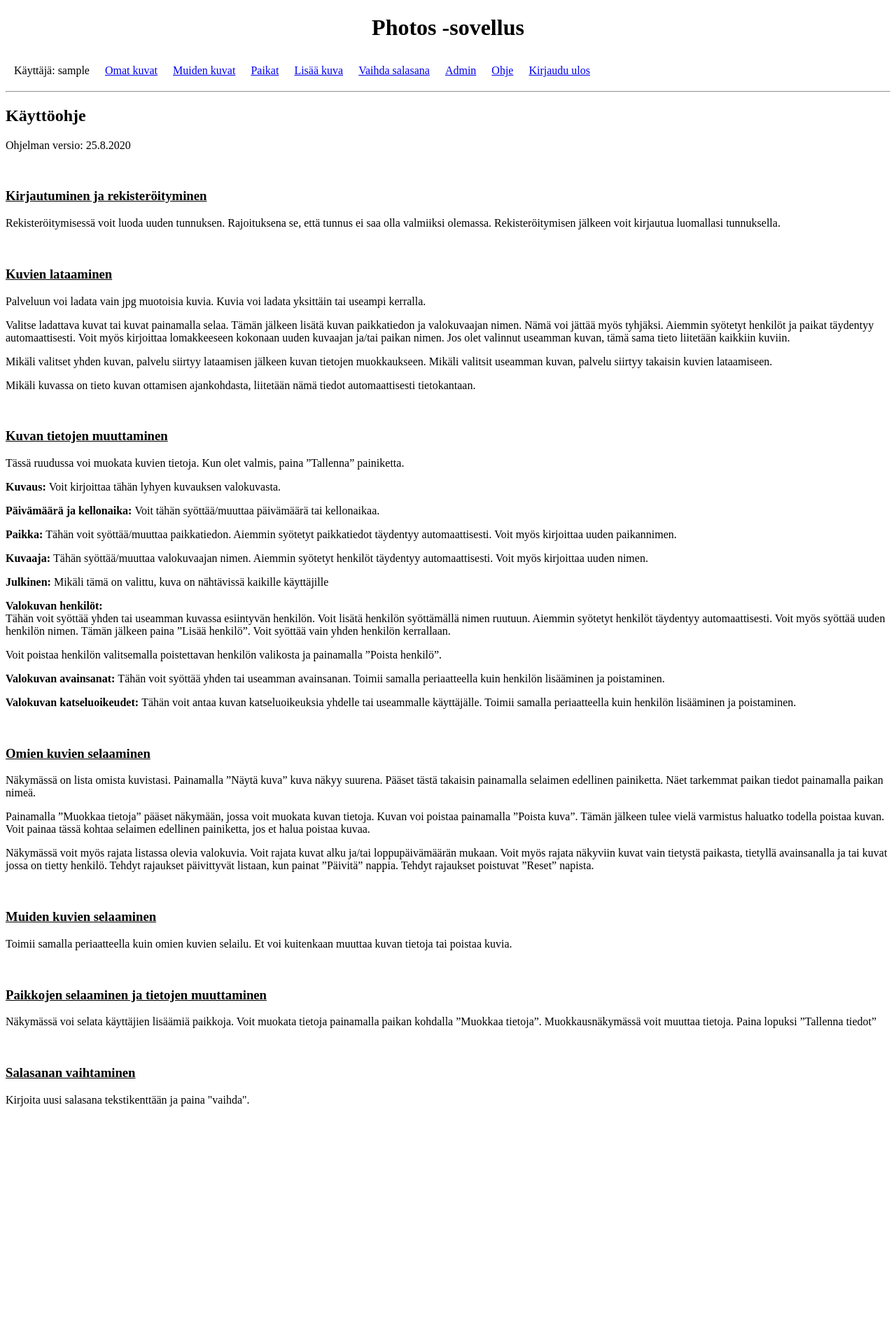
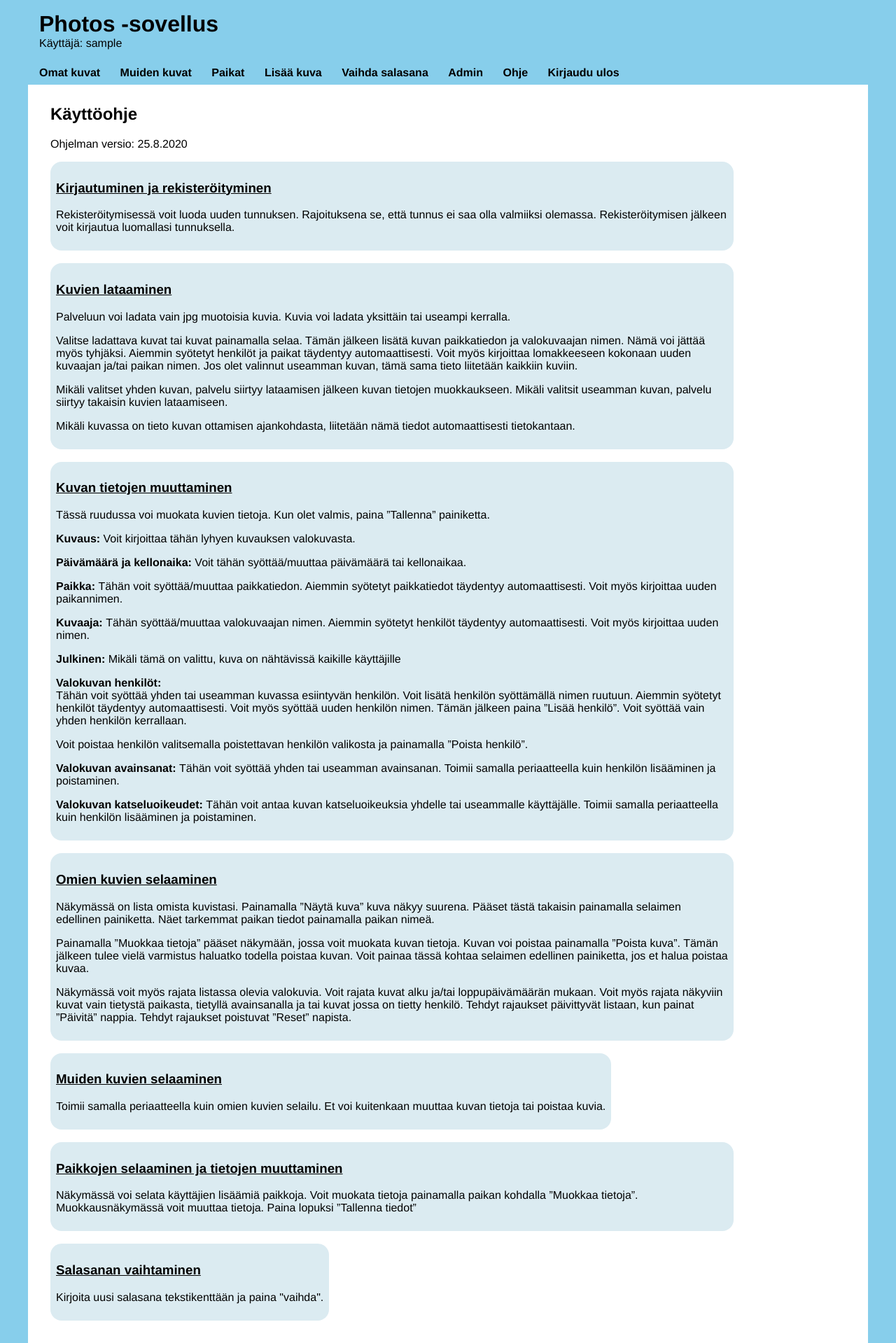
Before and after one commit to vuorenkoski/tsoha-photos, a Flask app: page /help in a window 1280 px wide. Shown: the whole page at 70% size. Before the commit the page ends 1581 px from the top, so only its background shows below. Run offline with Flask 2, Linux system fonts and the light colour scheme; the visitor is signed in with stand-in values (Sample User, id 1).

Commit message:
Uusi layout

```diff
--- a/app.py
+++ b/app.py
@@ -170,18 +170,18 @@ def addinfo_data(id):
     photographer_id = add_person_todb(request.form["photographer"])
     place_id = places.add(request.form["place"])
 
-    if request.form["addPerson"] != "":
-        photos.add_person(id, request.form["addPerson"])
-    if request.form["removePerson"] != "":
-        photos.remove_person(id, request.form["removePerson"])
-    if request.form["addKeyword"] != "":
-        photos.add_keyword(id, request.form["addKeyword"])
-    if request.form["removeKeyword"] != "":
-        photos.remove_keyword(id, request.form["removeKeyword"])
-    if request.form["addPermission"] != "":
-        photos.add_permission(id, request.form["addPermission"])
-    if request.form["removePermission"] != "":
-        photos.remove_permission(id, request.form["removePermission"])
+    if request.form["add_person"] != "":
+        photos.add_person(id, request.form["add_person"])
+    if request.form["remove_person"] != "":
+        photos.remove_person(id, request.form["remove_person"])
+    if request.form["add_keyword"] != "":
+        photos.add_keyword(id, request.form["add_keyword"])
+    if request.form["remove_keyword"] != "":
+        photos.remove_keyword(id, request.form["remove_keyword"])
+    if request.form["add_permission"] != "":
+        photos.add_permission(id, request.form["add_permission"])
+    if request.form["remove_permission"] != "":
+        photos.remove_permission(id, request.form["remove_permission"])
     photos.update_attributes(id, datetime, description, photographer_id, place_id, public)
     return redirect("/addinfo/"+str(id))
 
--- /dev/null
+++ b/static/main.css
@@ -0,0 +1,130 @@
+body {
+    margin: auto;
+    max-width: 75em;
+    font-family: 'Helvetica', 'Arial', sans-serif;
+    background: skyblue;
+}
+
+nav ul {
+    padding: 0em;
+    margin: 0em;
+}
+
+nav li {
+    display: inline-block;
+    font-weight: bold;
+    padding: 1em 0.5em 0.5em 1em;
+    background: skyblue;
+    margin: 0em;
+}
+
+nav li:hover {
+    background-color: rgb(226, 226, 226);
+}
+
+
+nav li a {
+    text-decoration: none;
+    color: #000;
+}
+
+.header {
+    background: skyblue;
+    padding: 1em 1em 0.5em 1em;
+    font-size: 1em;
+}
+
+h2 {
+    padding: 0em;
+}
+
+h1 {
+    padding: 0em;
+    margin: 0em;
+}
+
+.content {
+    background: white;
+    padding: .5em 2em 2em 2em;
+}
+
+.addinfogrid {
+    display: grid;
+    max-width: 60em;
+    grid-template-columns: 30em 30em;
+    grid-column-gap: 3em;
+    grid-row-gap: 1em;
+    padding-bottom: 1em;
+}
+
+.formblock {
+    display: block;
+    max-width: 60em;
+    width: fit-content;
+    padding: .5em;
+    border-radius: 1em;
+    background: rgb(219, 235, 241)
+}
+
+input[type=submit], button[type=submit] {
+    text-align: center;
+    width: content;
+    border: none;
+    padding: .5em;
+    margin: 0.2em;
+    color: #000;
+    font-family: Arial, Helvetica, sans-serif;
+    font-size: medium;
+    background-color: tan;
+    border-radius: .5em;
+}
+
+input[type=submit]:hover, button[type=submit]:hover {
+    background-color: rgb(218, 206, 192);
+}
+
+input[type=date] {
+    background-color:white;
+    margin: 0.5em;
+}
+
+select {
+    background-color: white;
+    margin: 0.5em;
+    width: 15em;
+}
+
+.buttonlink {
+    text-align: center;
+    width: min-content;
+    padding: .5em;
+    margin: 0.2em;
+    color: #000;
+    background-color: tan;
+    border-radius: .5em;
+    font-family: Arial, Helvetica, sans-serif;
+    font-size: medium;
+}
+
+.buttonlink a:link {
+    text-decoration: none;
+    color: #000;
+}
+
+.buttonlink a:visited {
+    text-decoration: none;
+    color: #000;
+}
+
+.buttonlink:hover {
+    background-color: rgb(218, 206, 192);
+}
+
+th, td {
+    border-bottom: 1px solid #ddd;
+    padding: 1em 0.5em;
+}
+
+tr:hover {
+    background-color: #f5f5f5;
+}
--- a/templates/help.html
+++ b/templates/help.html
@@ -5,18 +5,20 @@
 
 <p>Ohjelman versio: {{ version }}</p>
 
-<br>
+<div class="formblock">
 <h3><u>Kirjautuminen ja rekisteröityminen</u></h3>
 <p>Rekisteröitymisessä voit luoda uuden tunnuksen. Rajoituksena se, että tunnus ei saa olla valmiiksi olemassa. Rekisteröitymisen jälkeen voit kirjautua luomallasi tunnuksella.</p>
-
+</div>
 <br>
+<div class="formblock">
 <h3><u>Kuvien lataaminen</u></h3>
 <p>Palveluun voi ladata vain jpg muotoisia kuvia. Kuvia voi ladata yksittäin tai useampi kerralla.</p>
 <p>Valitse ladattava kuvat tai kuvat painamalla selaa. Tämän jälkeen lisätä kuvan paikkatiedon ja valokuvaajan nimen. Nämä voi jättää myös tyhjäksi. Aiemmin syötetyt henkilöt ja paikat täydentyy automaattisesti. Voit myös kirjoittaa lomakkeeseen kokonaan uuden kuvaajan ja/tai paikan nimen. Jos olet valinnut useamman kuvan, tämä sama tieto liitetään kaikkiin kuviin.</p>
 <p>Mikäli valitset yhden kuvan, palvelu siirtyy lataamisen jälkeen kuvan tietojen muokkaukseen. Mikäli valitsit useamman kuvan, palvelu siirtyy takaisin kuvien lataamiseen.
 <p>Mikäli kuvassa on tieto kuvan ottamisen ajankohdasta, liitetään nämä tiedot automaattisesti tietokantaan.</p>
-
+</div>
 <br>
+<div class="formblock">
 <h3><u>Kuvan tietojen muuttaminen</u></h3>
 <p>Tässä ruudussa voi muokata kuvien tietoja. Kun olet valmis, paina ”Tallenna” painiketta.</p>
 <p><b>Kuvaus: </b>Voit kirjoittaa tähän lyhyen kuvauksen valokuvasta.</p>
@@ -33,23 +35,27 @@
 <p><b>Valokuvan avainsanat: </b>Tähän voit syöttää yhden tai useamman avainsanan. Toimii samalla periaatteella kuin henkilön lisääminen ja poistaminen.</p>
 
 <p><b>Valokuvan katseluoikeudet: </b>Tähän voit antaa kuvan katseluoikeuksia yhdelle tai useammalle käyttäjälle. Toimii samalla periaatteella kuin henkilön lisääminen ja poistaminen.</p>
-
+</div>
 <br>
+<div class="formblock">
 <h3><u>Omien kuvien selaaminen</u></h3>
 <p>Näkymässä on lista omista kuvistasi. Painamalla ”Näytä kuva” kuva näkyy suurena. Pääset tästä takaisin painamalla selaimen edellinen painiketta. Näet tarkemmat paikan tiedot painamalla paikan nimeä.</p>
 <p>Painamalla ”Muokkaa tietoja” pääset näkymään, jossa voit muokata kuvan tietoja. Kuvan voi poistaa painamalla ”Poista kuva”. Tämän jälkeen tulee vielä varmistus haluatko todella poistaa kuvan. Voit painaa tässä kohtaa selaimen edellinen painiketta, jos et halua poistaa kuvaa.</p>
 <p>Näkymässä voit myös rajata listassa olevia valokuvia. Voit rajata kuvat alku ja/tai loppupäivämäärän mukaan. Voit myös rajata näkyviin kuvat vain tietystä paikasta, tietyllä avainsanalla ja tai kuvat jossa on tietty henkilö. Tehdyt rajaukset päivittyvät listaan, kun painat ”Päivitä” nappia. Tehdyt rajaukset poistuvat ”Reset” napista.</p>
-
+</div>
 <br>
+<div class="formblock">
 <h3><u>Muiden kuvien selaaminen</u></h3>
 <p>Toimii samalla periaatteella kuin omien kuvien selailu. Et voi kuitenkaan muuttaa kuvan tietoja tai poistaa kuvia.</p>
-
+</div>
 <br>
+<div class="formblock">
 <h3><u>Paikkojen selaaminen ja tietojen muuttaminen</u></h3>
 <p>Näkymässä voi selata käyttäjien lisäämiä paikkoja. Voit muokata tietoja painamalla paikan kohdalla ”Muokkaa tietoja”. Muokkausnäkymässä voit muuttaa tietoja. Paina lopuksi ”Tallenna tiedot”</p>
-
+</div>
 <br>
+<div class="formblock">
 <h3><u>Salasanan vaihtaminen</u></h3>
 <p>Kirjoita uusi salasana tekstikenttään ja paina "vaihda".</p>
-
+</div>
 {% endblock %}
--- a/templates/index.html
+++ b/templates/index.html
@@ -31,6 +31,7 @@
 
 <p></p>
 {% else %}
+
 <p>Kirjaudu sisään <a href="/login">tästä</a></p>
 <p>Oletko uusi käyttäjä? Rekisteröidy <a href="/signup">tästä</a></p>
 <p>Katso julkisia kuvia <a href="/viewothers">tästä</a></p>
--- a/templates/layout.html
+++ b/templates/layout.html
@@ -1,42 +1,42 @@
-<!doctype html>
-<html><head>
+<!DOCTYPE html>
+<link rel="stylesheet" href="{{ url_for('static', filename='main.css') }}">
+<meta name="viewport" content="width=device-width, initial-scale=1">
+
+<head>
 <title>Photos -sovellus</title>
-<style>
-    td {
-      padding: 10px;
-    }
-</style>
 </head>
 
 <body>
-<h1><center>Photos -sovellus</center></h1>
-
+  <div class="header">
+    <h1>Photos -sovellus</h1>
     {% if session.username %}
-<table>
-<tr>
-<td>Käyttäjä: {{ session.username }}</td>
-<td><a href="/view">Omat kuvat</a></td>
-<td><a href="/viewothers">Muiden kuvat</a></td>
-<td><a href="/places">Paikat</a></td>
-<td><a href="/upload">Lisää kuva</a></td>
-<td><a href="/admin/resetpassword/{{ session.userid }}">Vaihda salasana</a></td>
+    Käyttäjä: {{ session.username }}
+    {% endif %}
+  </div>
+  {% if session.username %}
+  <nav>
+      <ul>
+        <li><a href="/view">Omat kuvat</a></li>
+        <li><a href="/viewothers">Muiden kuvat</a></li>
+        <li><a href="/places">Paikat</a></li>
+        <li><a href="/upload">Lisää kuva</a></li>
+        <li><a href="/admin/resetpassword/{{ session.userid }}">Vaihda salasana</a></li>
 
         {% if session.admin == true %}
-<td><a href="/admin">Admin</a></td>
+        <li><a href="/admin">Admin</a></li>
         {% endif %}
-<td><a href="/help">Ohje</a></td>
+        <li><a href="/help">Ohje</a></li>
 
-<td><a href="/logout">Kirjaudu ulos</a></td>
-</tr>
-</table>
+        <li><a href="/logout">Kirjaudu ulos</a></li>
+      </ul>
+    </nav>
     {% endif %}
-<hr>
 
+  <div class="content">
     <h2>{% block header %}{% endblock %}</h2>
-
 
     {% block content %}{% endblock %}
 
+  </div>
 
 </body>
-</html>
--- a/templates/login.html
+++ b/templates/login.html
@@ -2,15 +2,16 @@
 {% block header %}Kirjautuminen{% endblock %}
 
 {% block content %}
-Kirjaudu sisään:
+<div class="formblock" style="width: 30em">
 <form action="/login" method="POST">
+    <b>Kirjaudu sisään:</b>
     <p>Tunnus:<br>
     <input type="text" name="username"></p>
     <p>Salasana:<br>
     <input type="password" name="password"></p>
     <input type="submit" value="Kirjaudu">
 </form>
-
+</div>
 {% if message %}
 <p><b>{{ message }}</b></p>
 <p>Oletko uusi käyttäjä? Rekisteröidy <a href="/signup">tästä</a></p>
--- a/templates/remove.html
+++ b/templates/remove.html
@@ -10,7 +10,7 @@ Oletko varma että haluat poistaa tämän kuvan?
 <input type="hidden" name="removephoto" value="{{ session.csrf_token }}">
 <input type="submit" value="Kyllä">
 </form>
-<br>
-<a href="/view">Palaa takaisin</a>
-
+<div class="buttonlink">
+<a href="/view">Ei</a>
+</div>
 {% endblock %}
--- a/templates/signup.html
+++ b/templates/signup.html
@@ -3,6 +3,7 @@
 
 {% block content %}
 
+<div class="formblock" style="width: 30em">
 Luo käyttäjätunnus:
 
 <form action="/signup" method="POST">
@@ -12,7 +13,7 @@ Luo käyttäjätunnus:
     <input type="password" name="password"></p>
     <input type="submit" value="luo tunnus">
 </form>
-
+</div>
 {% if error %}
 <p><b>VIRHE: {{ error }}</b></p>
 {% endif %}
--- a/templates/upload.html
+++ b/templates/upload.html
@@ -5,6 +5,7 @@
 
 {% if session.username %}
 
+<div class="formblock">
 <form method=post enctype=multipart/form-data>
   <datalist id="All places">
     {% for place in all_places %}
@@ -28,6 +29,7 @@
   <input type="hidden" name="csrf_token" value="{{ session.csrf_token }}">
   <input type=submit value=Lataa>
 </form>
+</div>
 
 {% if message %}
 <p><b>{{ message }}</b></p>
```
Also changed, not shown: templates/addinfo.html (+26 -52 lines), templates/admin.html (+8 -2 lines), templates/place.html (+3 -10 lines), templates/placeinfo.html (+4 -3 lines), templates/places.html (+8 -4 lines), templates/removeuser.html (+8 -8 lines), templates/resetpassword.html (+9 -5 lines), templates/view.html (+33 -36 lines), templates/viewothers.html (+34 -37 lines). Lines whose indentation alone changed are shown as unchanged.
